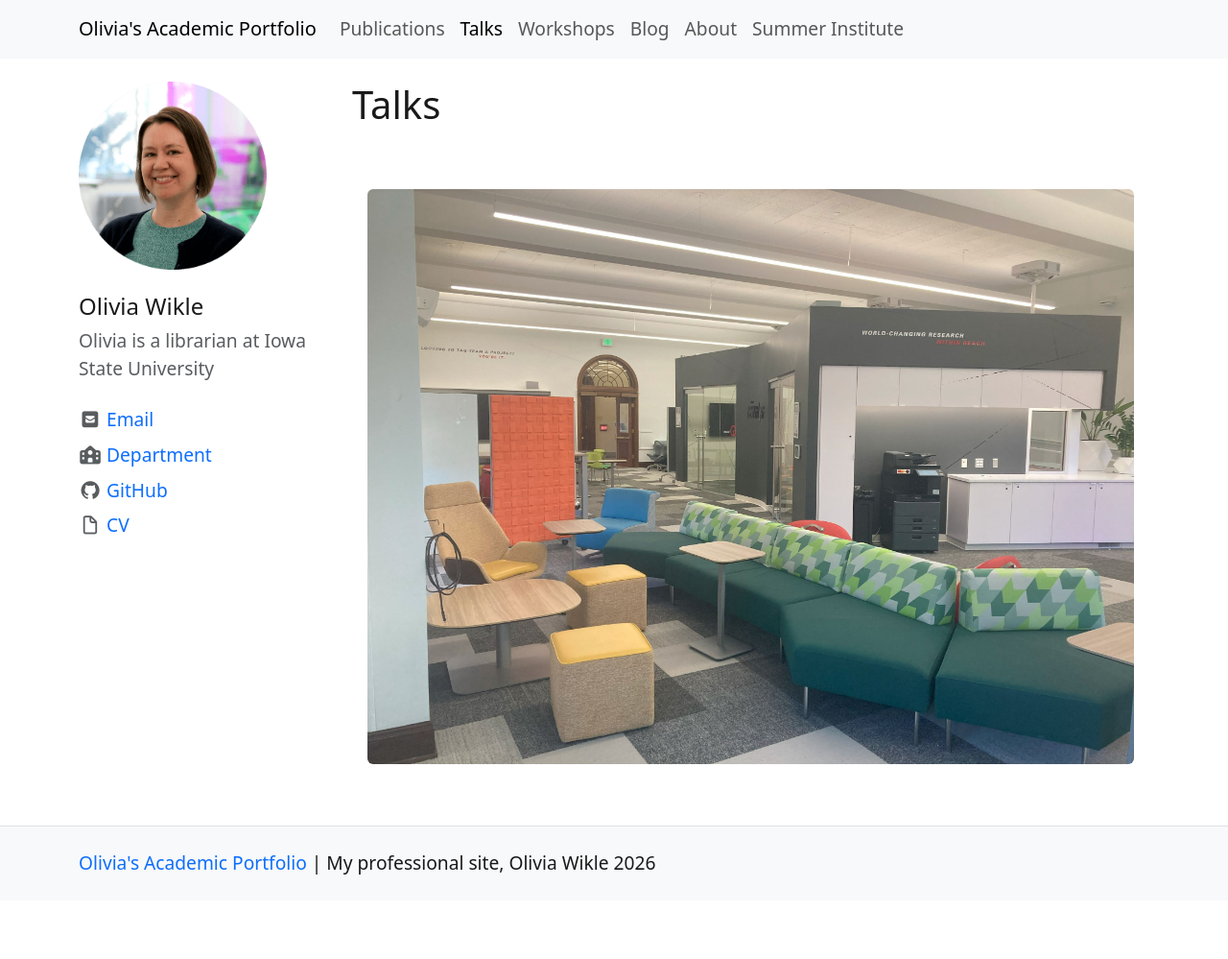
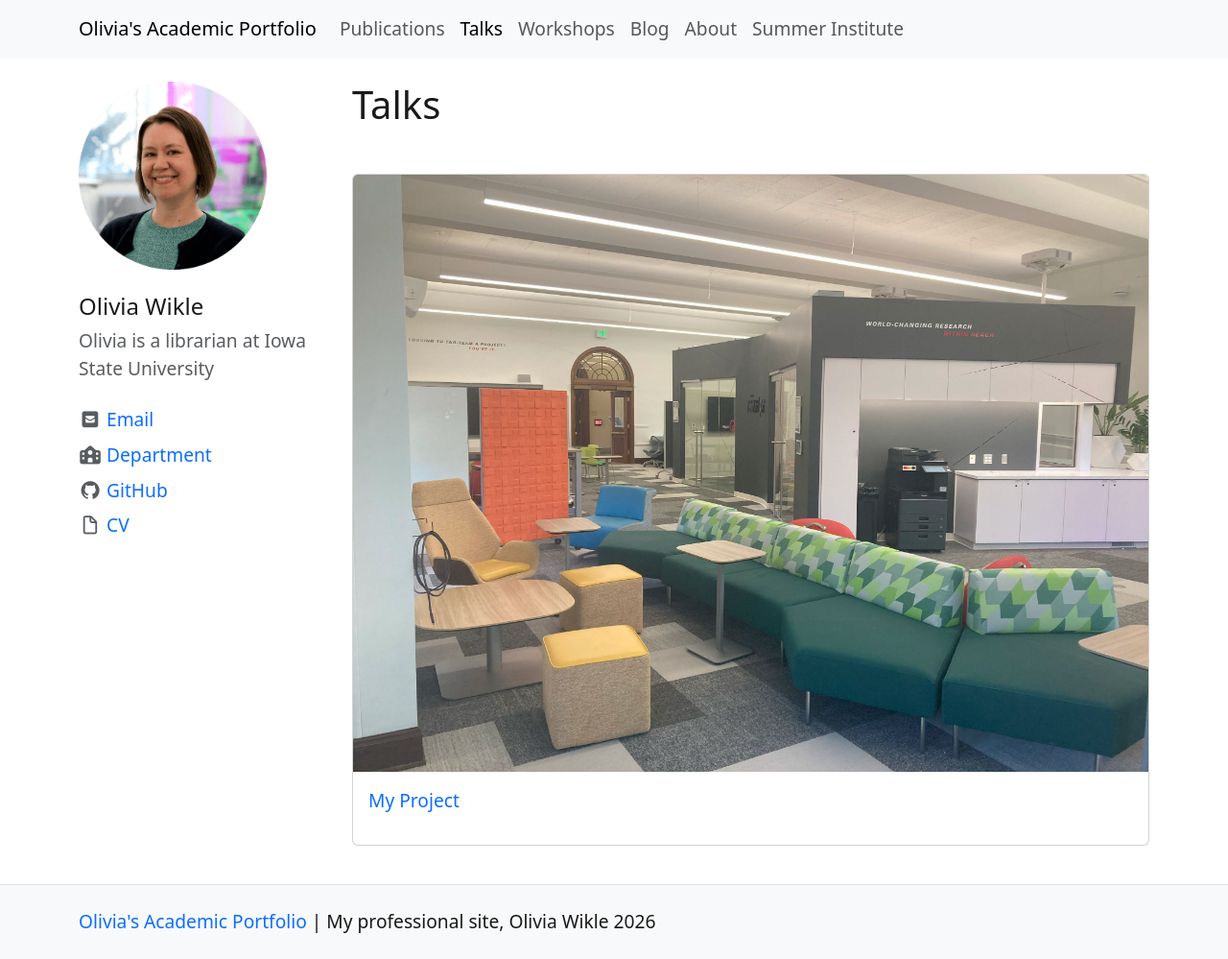
Before and after one commit to emanderson811/portfolio-website-workshop, a Jekyll site: the page built from pages/talks.md, in a window 1280 px wide. Shown: the whole page at 96% size. Built offline with Jekyll 4.4.1, drawn with Linux system fonts in a browser that asks for light colours; nearby versions of some CDN libraries; before the commit the page ends 938 px from its top, so only the background shows below that.

Commit message:
add link to card

```diff
--- a/pages/talks.md
+++ b/pages/talks.md
@@ -4,4 +4,4 @@ nav: Talks
 nav_order: 2
 ---
 
-{% include figure.html img="Catalyst.jpg" alt="The teaching space in the library Catalyst" width="25" %}
+{% include card.html img="Catalyst.jpg" alt="The teaching space in the library Catalyst" text="[My Project](https://www.iastate.edu/)" %}
```
